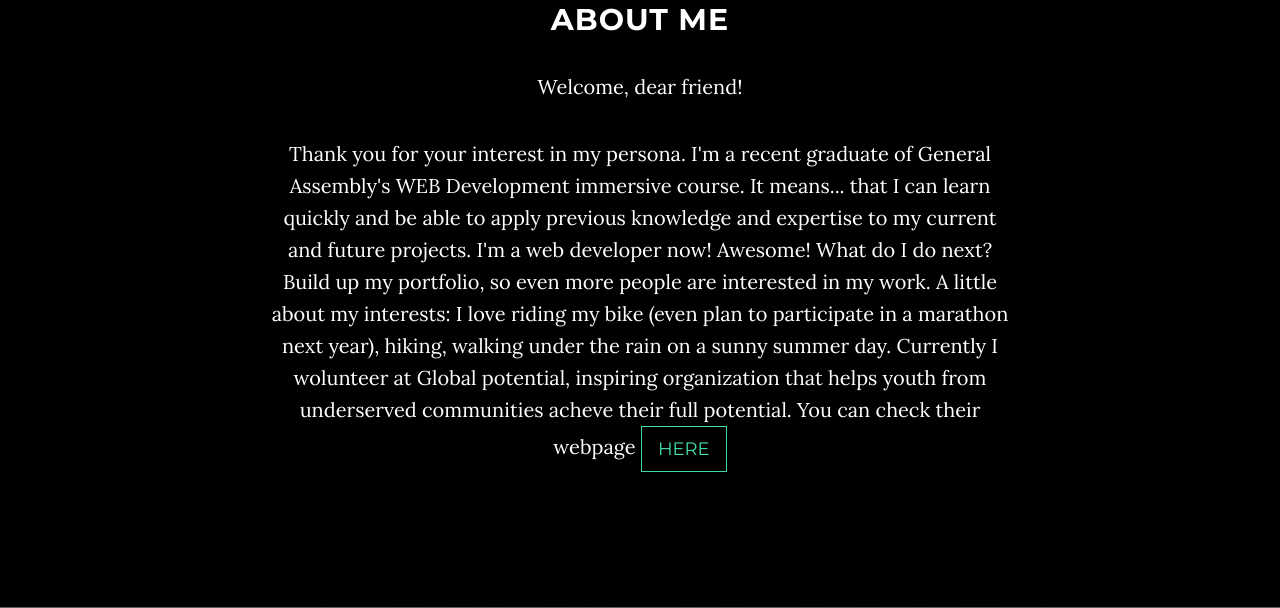
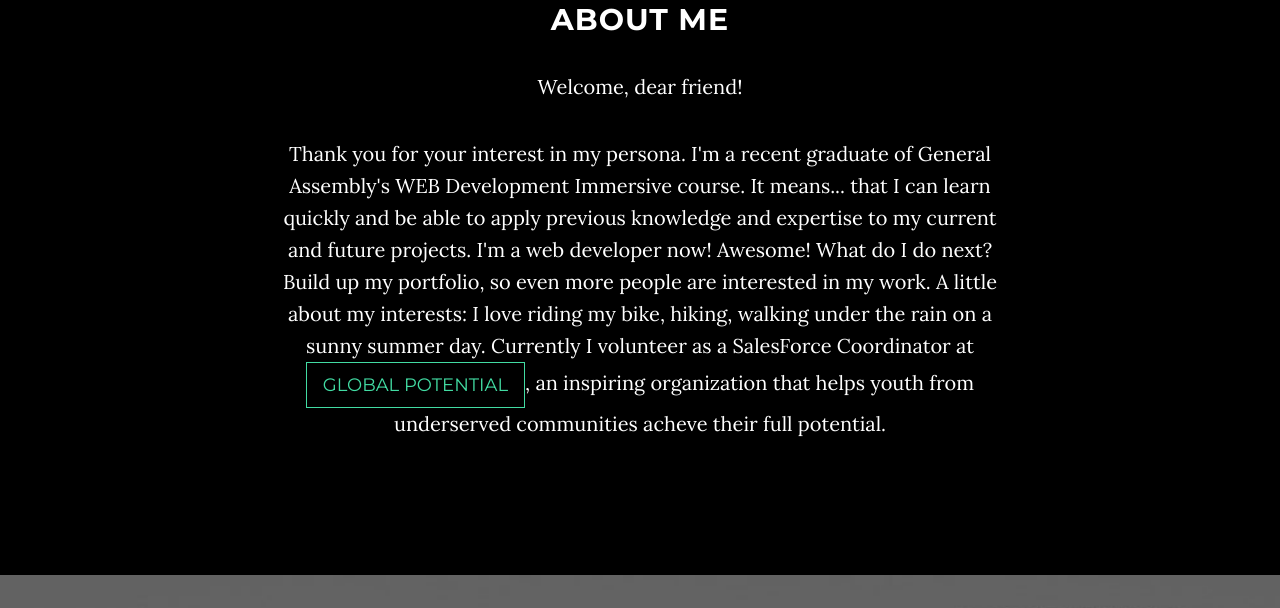
Before and after one commit to shishkina/portfolio, a website: page public/index.html in a window 1280 px wide. Shown: the part 897-1505 px from the top of the page. Drawn offline with Linux system fonts and the light colour scheme; some packages are replaced by stand-ins of ours.

Commit message:
typos fixed

```diff
--- a/public/index.html
+++ b/public/index.html
@@ -91,11 +91,12 @@
             <div class="col-lg-8 col-lg-offset-2">
                 <h2>About me</h2>
                 <p> Welcome, dear friend! </p>
-                <p>Thank you for your interest in my persona. I'm a recent graduate of General Assembly's WEB Development immersive course. It means... that I can learn quickly and be able to apply previous knowledge and expertise to my current and future projects.
+                <p>Thank you for your interest in my persona. I'm a recent graduate of General Assembly's WEB Development Immersive course. It means... that I can learn quickly and be able to apply previous knowledge and expertise to my current and future projects.
                 I'm a web developer now! Awesome! What do I do next? Build up my portfolio, so even more people are interested in my work.
-                A little about my interests: I love riding my bike (even plan to participate in a marathon next year), hiking, walking under the rain on a sunny summer day.
-                  Currently I wolunteer at Global potential, inspiring organization that helps youth from underserved communities acheve their full potential.
-                  You can check their webpage <a href="http://www.global-potential.org/" target="_blank" class="btn btn-default btn-lg"> <span class="network-name"> Here </span> </a></p>
+                A little about my interests: I love riding my bike, hiking, walking under the rain on a sunny summer day.
+                  Currently I volunteer as a SalesForce Coordinator at <a href="http://www.global-potential.org/" target="_blank" class="btn btn-default btn-lg"> <span class="network-name"> Global Potential </span> </a>,
+                  an inspiring organization that helps youth from underserved communities acheve their full potential.
+                </p>
 
             </div>
         </div>
```
